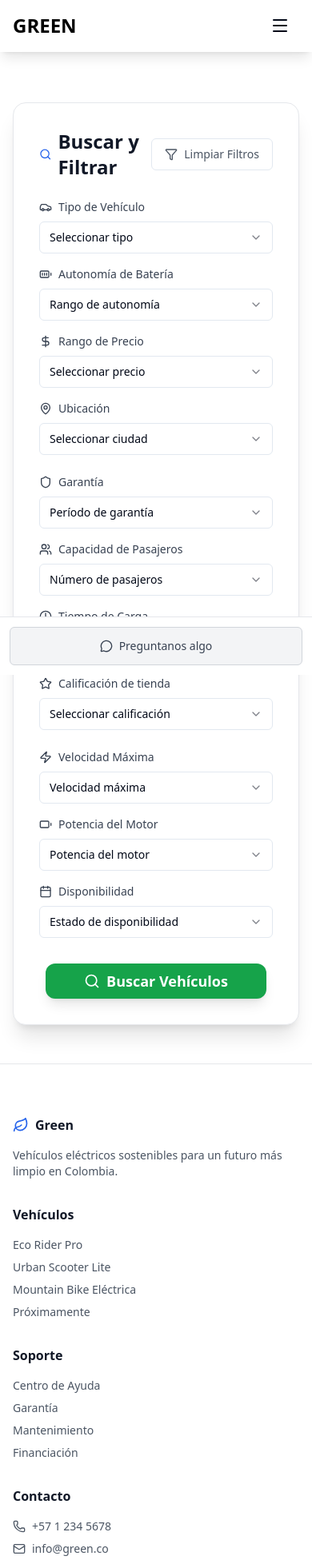
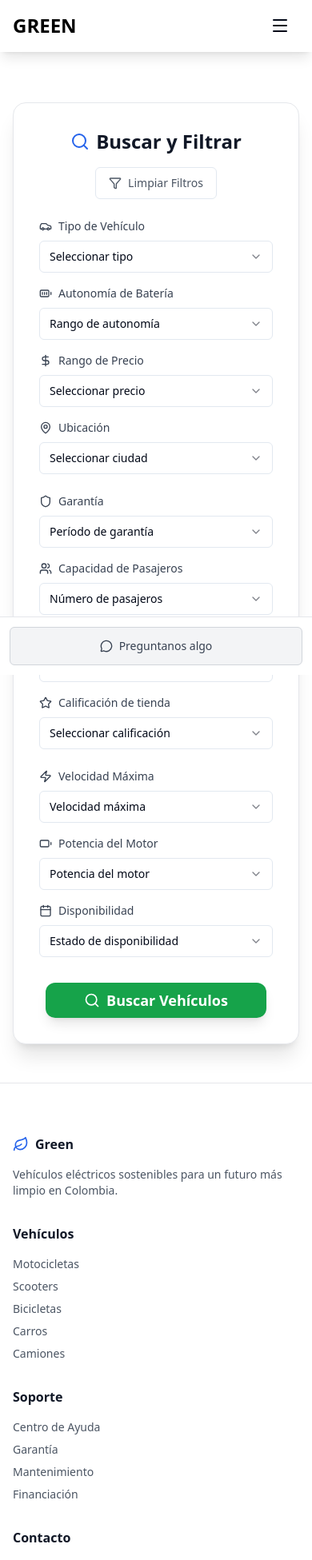
Before and after one commit to pipe1204/green, a Next.js app: page /compara in a window 390 px wide. Shown: the top 1951 px of the page at 80% size. Built offline with nearby package versions, Linux system fonts and the light colour scheme.

Commit message:
Fix: Addressing responsive design issues

```diff
--- a/app/page.tsx
+++ b/app/page.tsx
@@ -38,13 +38,24 @@ export default function Home() {
       <main>
         <div className="relative w-full min-h-screen">
           {/* Lightning Background */}
-          <div className="absolute inset-0 z-0 overflow-hidden lightning-container">
+          {/* Desktop/Tablet: original settings */}
+          <div className="absolute inset-0 z-0 overflow-hidden pointer-events-none lightning-container hidden md:block">
             <Lightning
               hue={220}
               xOffset={0}
               speed={0.8}
               intensity={0.6}
               size={1.2}
+            />
+          </div>
+          {/* Mobile: lighter settings to avoid scroll jank */}
+          <div className="absolute inset-0 z-0 overflow-hidden pointer-events-none lightning-container md:hidden">
+            <Lightning
+              hue={220}
+              xOffset={0}
+              speed={0.5}
+              intensity={0.3}
+              size={0.8}
             />
           </div>
           {/* Hero Section Overlay */}
--- a/components/CTASection.tsx
+++ b/components/CTASection.tsx
@@ -14,13 +14,24 @@ export default function CTASection() {
       style={{ width: "100vw", marginLeft: "calc(-50vw + 50%)" }}
     >
       {/* Lightning Background */}
-      <div className="absolute inset-0 z-0 overflow-hidden">
+      {/* Desktop/Tablet background */}
+      <div className="absolute inset-0 z-0 overflow-hidden pointer-events-none hidden md:block">
         <Lightning
           hue={220}
           xOffset={0}
           speed={0.8}
           intensity={0.6}
           size={1.2}
+        />
+      </div>
+      {/* Mobile background with lighter params */}
+      <div className="absolute inset-0 z-0 overflow-hidden pointer-events-none md:hidden">
+        <Lightning
+          hue={220}
+          xOffset={0}
+          speed={0.5}
+          intensity={0.3}
+          size={0.8}
         />
       </div>
 
--- a/components/Footer.tsx
+++ b/components/Footer.tsx
@@ -33,10 +33,11 @@ export default function Footer() {
             <div>
               <h4 className="font-semibold mb-4 text-gray-900">Vehículos</h4>
               <ul className="space-y-2 text-sm text-gray-600">
-                <li>Eco Rider Pro</li>
-                <li>Urban Scooter Lite</li>
-                <li>Mountain Bike Eléctrica</li>
-                <li>Próximamente</li>
+                <li>Motocicletas</li>
+                <li>Scooters</li>
+                <li>Bicicletas</li>
+                <li>Carros</li>
+                <li>Camiones</li>
               </ul>
             </div>
 
--- a/components/HeroSection.tsx
+++ b/components/HeroSection.tsx
@@ -16,6 +16,7 @@ export default function HeroSection() {
           </h1>
           <div className="max-w-4xl mx-auto">
             <FuzzyText
+              fontSize="clamp(3rem, 12vw, 8rem)"
               baseIntensity={0.2}
               hoverIntensity={0.8}
               enableHover={true}
--- a/components/HowItWorksSection.tsx
+++ b/components/HowItWorksSection.tsx
@@ -40,9 +40,7 @@ export default function HowItWorksSection() {
                     Explora y Filtra
                   </h3>
                   <DecryptedText
-                    text="Navega por nuestra base de datos de vehículos eléctricos y usa
-                  filtros avanzados para encontrar opciones que se ajusten a tus
-                  necesidades específicas."
+                    text="Navega por nuestra base de datos de vehículos eléctricos y usa filtros para encontrar modelos que se ajusten a tu presupuesto, autonomía y ciudad."
                     animateOn="view"
                     revealDirection="center"
                     speed={100}
@@ -65,12 +63,10 @@ export default function HowItWorksSection() {
                     </span>
                   </div>
                   <h3 className="text-xl font-semibold text-gray-900 mb-4">
-                    Compara Modelos
+                    Solicita Información o Prueba
                   </h3>
                   <DecryptedText
-                    text="Selecciona hasta 3 vehículos para comparar lado a lado. Ve
-                  especificaciones, precios, garantías y características en una
-                  tabla clara y fácil de entender."
+                    text="En cada resultado puedes ver detalles del modelo, contactar al vendedor o agendar una prueba de manejo con un solo clic."
                     animateOn="view"
                     revealDirection="center"
                     speed={100}
@@ -94,12 +90,10 @@ export default function HowItWorksSection() {
                     </span>
                   </div>
                   <h3 className="text-xl font-semibold text-gray-900 mb-4">
-                    Toma tu Decisión
+                    Te Conectamos con el Vendedor
                   </h3>
                   <DecryptedText
-                    text="Con toda la información en tus manos, toma la decisión más
-                  informada. Conectamos contigo con concesionarios verificados
-                  para completar tu compra."
+                    text="Recibe atención de concesionarios verificados. Te ayudamos a coordinar la prueba y a obtener la mejor oferta sin compromiso."
                     animateOn="view"
                     revealDirection="center"
                     speed={100}
--- a/components/ProductCatalog.tsx
+++ b/components/ProductCatalog.tsx
@@ -105,8 +105,8 @@ export default function ProductCatalog() {
       <div className="w-full px-4 sm:px-6 lg:px-8">
         {/* Search & Filter Interface */}
         <div className="bg-white border border-gray-200 rounded-2xl shadow-xl p-8 mb-12 max-w-7xl mx-auto">
-          <div className="flex items-center justify-between mb-6">
-            <div className="flex items-center space-x-2">
+          <div className="flex flex-col md:flex-row items-center justify-between mb-6">
+            <div className="flex items-center space-x-2 mb-4 md:mb-0">
               <Search className="w-6 h-6 text-blue-600" />
               <h3 className="text-2xl font-bold text-gray-900">
                 Buscar y Filtrar
--- a/package.json
+++ b/package.json
@@ -26,6 +26,7 @@
     "lucide-react": "^0.544.0",
     "motion": "^12.23.22",
     "next": "15.5.3",
+    "postprocessing": "^6.37.8",
     "react": "19.1.0",
     "react-dom": "19.1.0",
     "react-hook-form": "^7.63.0",
```
Also changed, not shown: 1 other file (tests, documents, lock files or other folders).
